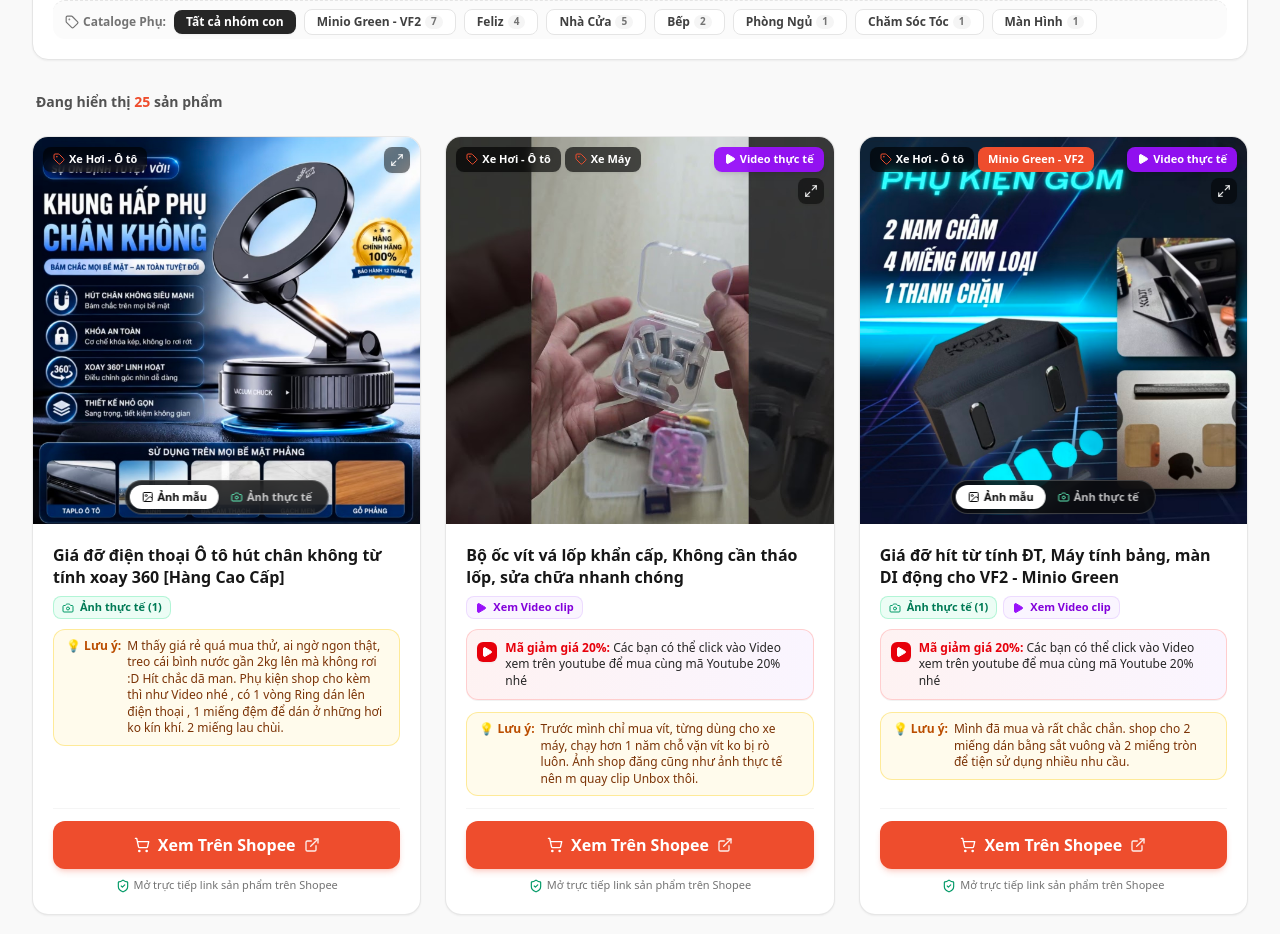
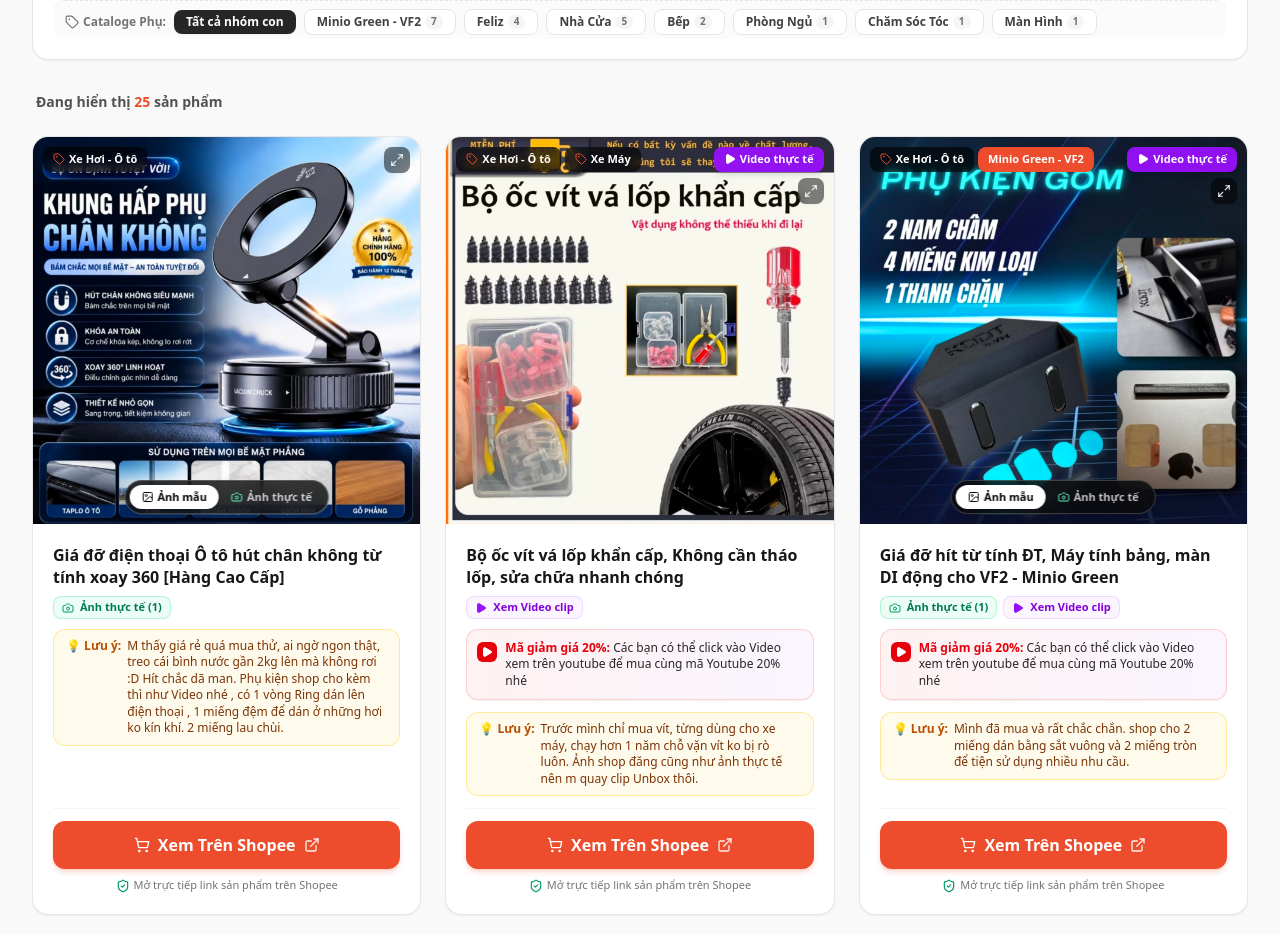
Before and after one commit to ryannguyentran/TranThuongAFF, a React (Vite) app: page / in a window 1280 px wide. Shown: the part 1280-2214 px from the top of the page. Built offline with nearby package versions, Linux system fonts and the light colour scheme.

Commit message:
fix: update image path for emergency tire repair kit
Update the image source path in affiliateData.ts to match the correct asset file name.

```diff
--- a/src/data/affiliateData.ts
+++ b/src/data/affiliateData.ts
@@ -632,7 +632,7 @@
     mainCategory: 'Xe Hơi - Ô tô',
     mainCategories: ['Xe Hơi - Ô tô', 'Xe Máy'],
     subCategory: '',
-    image: '/images/bovitalop_yt.jpg',
+    image: '/images/bovitalop.jpg',
     videoUrl: 'https://youtu.be/mKva8DlLdWg',
     originalPrice: 0,
     salePrice: 0,
```
Also changed, not shown: public/images/bovitalop.jpg.
